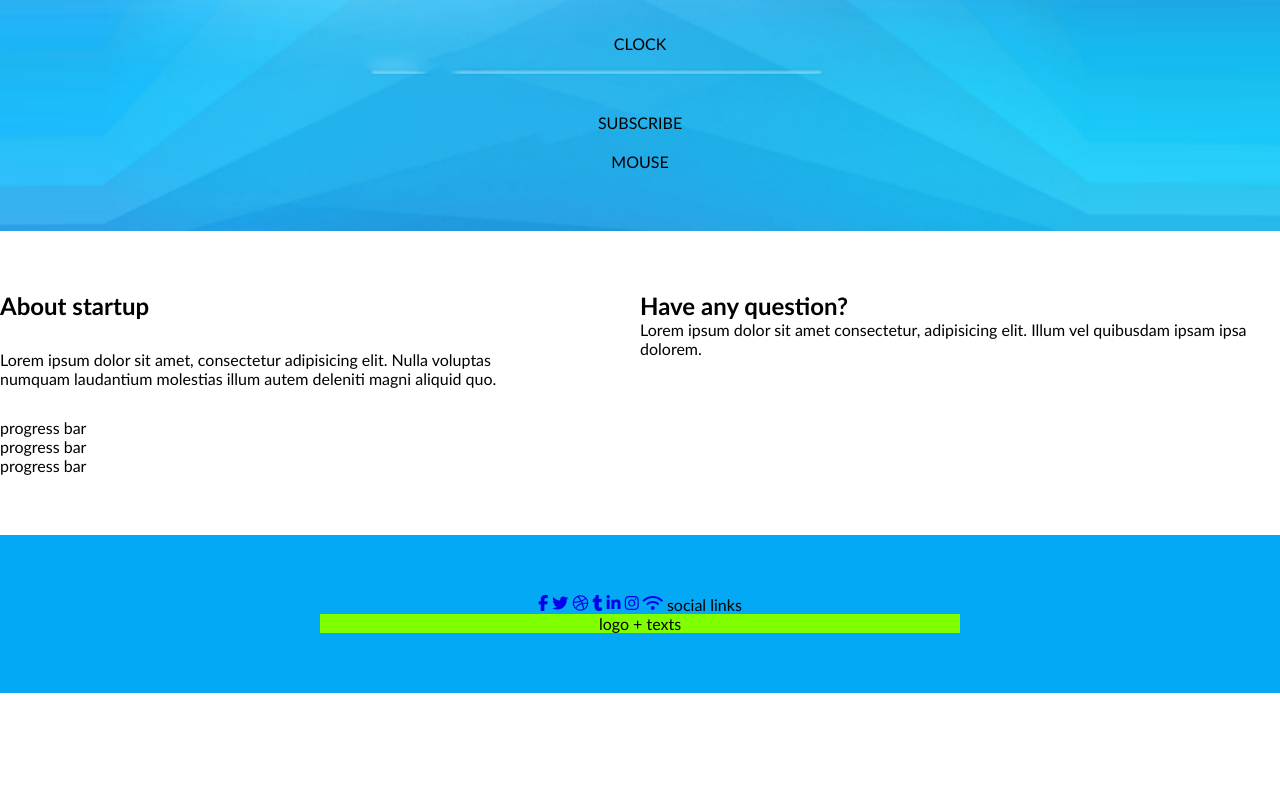
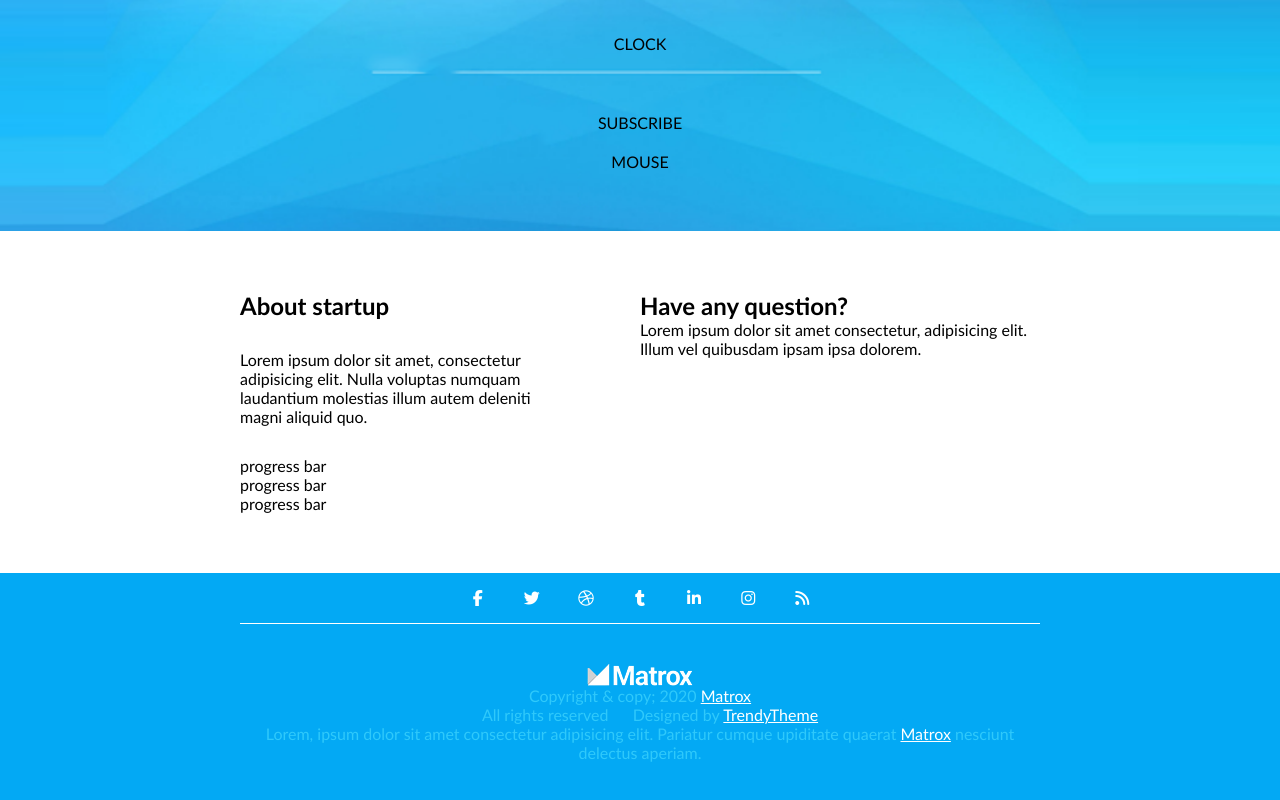
Before and after one commit to IgnasKazenas/5-coming-soon, a plain HTML site: page index.html in a window 1280 px wide. Shown: the part 388-1188 px from the top of the page. Before the commit the page ends 1081 px from the top, so only its background shows below. Drawn offline with Linux system fonts and the light colour scheme.

Commit message:
footer update

```diff
--- a/css/main.css
+++ b/css/main.css
@@ -24,7 +24,7 @@
     .hero-row {
         display: inline-block;
         width: 800px;
-        margin-left: calc((100% - 800px) / 2);
+        /* margin-left: calc((100% - 800px) / 2); */
         text-align: center;
     }
         .hero-row > .form {
@@ -68,23 +68,75 @@
 
 .row {
     display: inline-block;
-    width: 100%;
-    text-align: center;
-    /* margin-left: calc((100% - 800px) / 2); */
+    width: 800px;
+    /* text-align: center; */
+    margin-left: calc((100% - 800px) / 2);
+    margin-right: calc((100% - 800px) / 2);
 }
+    .row > a {
+        color:white;
+    }
+    .container.bg-blue {
+        text-align: center;
+    }
     .socials {
         display: inline-block;
-        width: 50%;
+        width: 100%;
+        margin-bottom: 40px;
+        border-bottom: 1px solid #fff;
     }
-        a {
+        .socials > a {
+            width: 40px;
+            height: 40px;
             text-decoration: none;
             text-align: center;
+            /* padding: 10px 0 10px 0; */
+            color: #fff;
+            border-radius: 50%;
+            /* background-color: red; */
+            line-height: 40px;
+            margin: 5px;
         }
-    .texts {
+        .socials > a:hover {
+            background-color: white;
+            color: black;
+        }
+    footer.container {
+        padding-top: 0;
+    }
+    .footer-texts {
         display: inline-block;
-        width: 50%;
-        background-color: chartreuse;
+        width: 100%;
+        /* background-color: chartreuse; */
     }
+    .texts.borders {
+        margin-left: 10px;
+        margin-right: 10px;
+        padding-left: 10px;
+        padding-right: 10px;
+    }
+        .footer-texts > .logo {
+            margin-bottom: 40px;
+        }
+
+        .copyright {
+            display: inline-block;
+            color: #2fc9fb;
+            /* width: 30%; */
+        }
+            .copyright > a {
+                color: white;
+            }
+        .texts {
+            display: inline-block;
+            color: #2fc9fb;
+        }
+        .texts > a {
+            color: white;
+        }
+            .footer-texts a {
+
+            }
 
 /* RESPONSIVE */
 @media (max-width: 800px) {
--- a/index.html
+++ b/index.html
@@ -37,6 +37,7 @@
     </div>
 
     <main class="container">
+        <div class="row">
             <div class="left-column">
                 <h2 class="column-title">About startup</h2>
                 <p class="column-description">Lorem ipsum dolor sit amet, consectetur adipisicing elit. Nulla voluptas numquam laudantium molestias illum autem deleniti magni aliquid quo.
@@ -56,22 +57,40 @@
 
                 </form>
             </div>
+        </div>
     </main>
 
     <footer class="container bg-blue">
         <div class="row">
             <div class="socials">
-                <a href="#" class="fab fa-facebook-f"></a>
-                <a href="#" class="fab fa-twitter"></a>
-                <a href="#" class="fab fa-dribbble"></a>
-                <a href="#" class="fab fa-tumblr"></a>
-                <a href="#" class="fab fa-linkedin-in"></a>
-                <a href="#" class="fab fa-instagram"></a>
-                <a href="#" class="fas fa-wifi"></a>
-                social links
+                <a href="#" target="_blank" class="fab fa-facebook-f"></a>
+                <a href="#" target="_blank" class="fab fa-twitter"></a>
+                <a href="#" target="_blank" class="fab fa-dribbble"></a>
+                <a href="#" target="_blank" class="fab fa-tumblr"></a>
+                <a href="#" target="_blank" class="fab fa-linkedin-in"></a>
+                <a href="#" target="_blank" class="fab fa-instagram"></a>
+                <a href="#" target="_blank" class="fas fa-rss"></a>
+            </div>
+            <div class="copyright">
+                <img class="logo" src="/img/matrox logo.png" alt="logo">
+                <div class="copyright">
+                    Copyright & copy; 2020
+                    <a href="#">
+                        Matrox
+                    </a>
+                <div>
+                <div class="texts borders">All rights reserved</div>
+                <div class="texts">Designed by
+                    <a href="#" target="_blank">
+                        TrendyTheme
+                    </a>
+                </div>
             </div>
             <div class="texts">
-                logo + texts
+                Lorem, ipsum dolor sit amet
+                consectetur adipisicing elit.
+                Pariatur cumque upiditate quaerat
+                <a href="#">Matrox</a> nesciunt delectus aperiam.
             </div>
         </div>
     </footer>
```
Also changed, not shown: img/matrox logo.png (added). Lines whose indentation alone changed are shown as unchanged.
